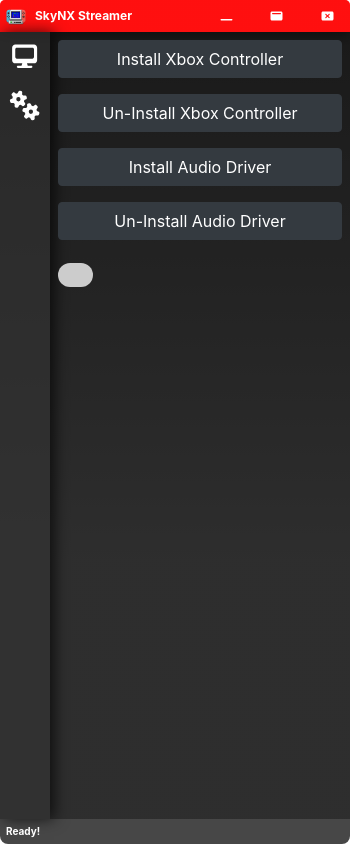
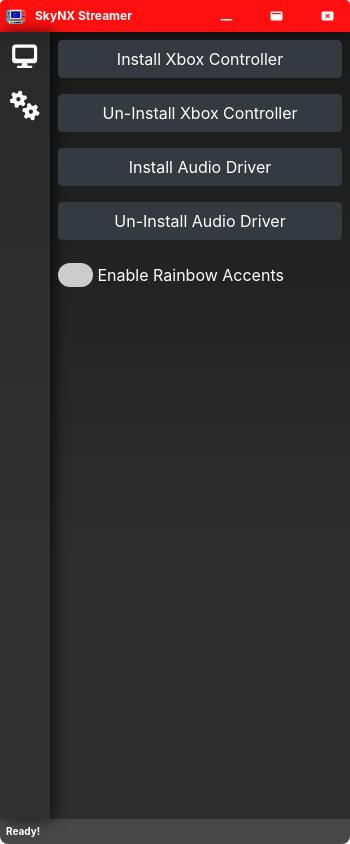
Before and after one commit to DevL0rd/SkyNX, an Electron app: page SkyNX-Streamer/index.html in a window 350 px wide. Both pictures are taken after a click on the button 25 px from the left and 107 px from the top of the page. Drawn offline with nearby package versions, Linux system fonts and the light colour scheme; no server answers.

Commit message:
fixed settings panel layout

```diff
--- a/SkyNX-Streamer/css/windowStyle.css
+++ b/SkyNX-Streamer/css/windowStyle.css
@@ -216,9 +216,13 @@
     height: calc(100% - 57px);
     width: calc(100% - 50px);
     background: rgba(0,0,0,0.5);
-    overflow: none;
+    overflow: hidden;
 }
-
+.contentAreaScrollable{
+    overflow: hidden;
+    overflow-y: auto;
+    overflow-x: hidden;
+}
 #settingsSearch {
     background: black;
     border: none;
--- a/SkyNX-Streamer/index.html
+++ b/SkyNX-Streamer/index.html
@@ -44,7 +44,7 @@
         <button id="startBtn" type="button" class="btn btn-dark btn-lg btn-block">Start Streamer</button>
       </form>
     </div>
-    <div id="settings" class="contentArea" style="display: none;">
+    <div id="settings" class="contentArea contentAreaScrollable customScroll" style="display: none;">
       <form class="form-group">
         <button id="installScpVBusBtn" type="button" class="btn btn-dark btn-block">Install Xbox
           Controller</button>
@@ -60,10 +60,15 @@
         <button id="unInstallAudioDriverBtn" type="button" class="btn btn-dark btn-block">Un-Install Audio
           Driver</button>
       </form>
-      <label class="switch">
-        <input id="rainbowEnabled" type="checkbox">
-        <span class="slider round"></span>
-      </label>
+      <div class="form-group">
+        <label class="switch">
+          <input id="rainbowEnabled" type="checkbox">
+          <span class="slider round"></span>
+        </label>
+        <label class="form-check-label" for="rainbowEnabled">
+          Enable Rainbow Accents
+        </label>
+      </div>
     </div>
   </div>
   <div id="statusbar" class="rainbowBackgroundColor2">
```
